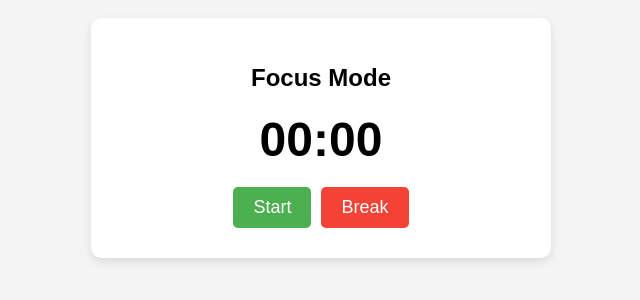
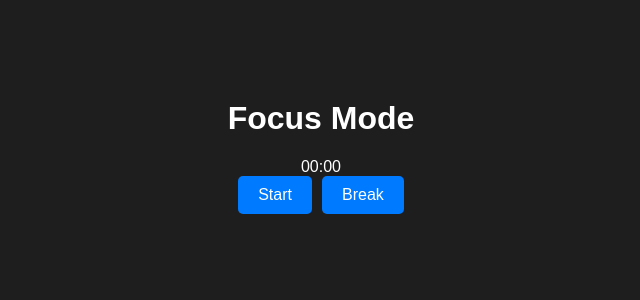
Before and after one commit to adlicem/timer-2c, a plain HTML site: page index.html in a window 1280 px wide. Shown: the part 262-562 px from the top of the page, without its empty margins (319-959 px from the left). Drawn offline with Linux system fonts and the light colour scheme.

Commit message:
Update styles.css

```diff
--- a/styles.css
+++ b/styles.css
@@ -1,72 +1,49 @@
-/* General Page Styling */
 body {
-    font-family: Arial, sans-serif;
-    text-align: center;
-    background-color: #f4f4f4;
-    margin: 0;
-    padding: 0;
     display: flex;
     justify-content: center;
     align-items: center;
     height: 100vh;
+    background-color: #1e1e1e;
+    color: white;
+    font-family: Arial, sans-serif;
 }
 
-/* Container */
 .container {
-    background: white;
-    padding: 30px;
-    border-radius: 10px;
-    box-shadow: 0px 4px 10px rgba(0, 0, 0, 0.1);
-    max-width: 400px;
-    width: 90%;
+    text-align: center;
 }
 
-/* Mode Title */
 h1 {
-    font-size: 24px;
-    margin-bottom: 10px;
+    font-size: 2rem;
 }
 
-/* Timer Display */
-#timer {
-    font-size: 48px;
-    font-weight: bold;
-    margin: 20px 0;
+.timer-circle {
+    width: 200px;
+    height: 200px;
+    border-radius: 50%;
+    border: 5px solid white;
+    display: flex;
+    justify-content: center;
+    align-items: center;
+    font-size: 2rem;
+    margin: 20px auto;
 }
 
-/* Button Container */
 .buttons {
     display: flex;
     justify-content: center;
     gap: 10px;
 }
 
-/* Buttons */
 button {
-    font-size: 18px;
+    background-color: #007bff;
+    border: none;
     padding: 10px 20px;
-    border: none;
+    color: white;
+    font-size: 1rem;
     cursor: pointer;
     border-radius: 5px;
-    transition: 0.2s ease-in-out;
 }
 
-/* Start/Stop Button */
-#toggle-btn {
-    background-color: #4caf50;
-    color: white;
+button:hover {
+    background-color: #0056b3;
 }
-
-#toggle-btn:hover {
-    background-color: #45a049;
-}
-
-/* Break Button */
-#break-btn {
-    background-color: #f44336;
-    color: white;
-}
-
-#break-btn:hover {
-    background-color: #d32f2f;
-}
```
